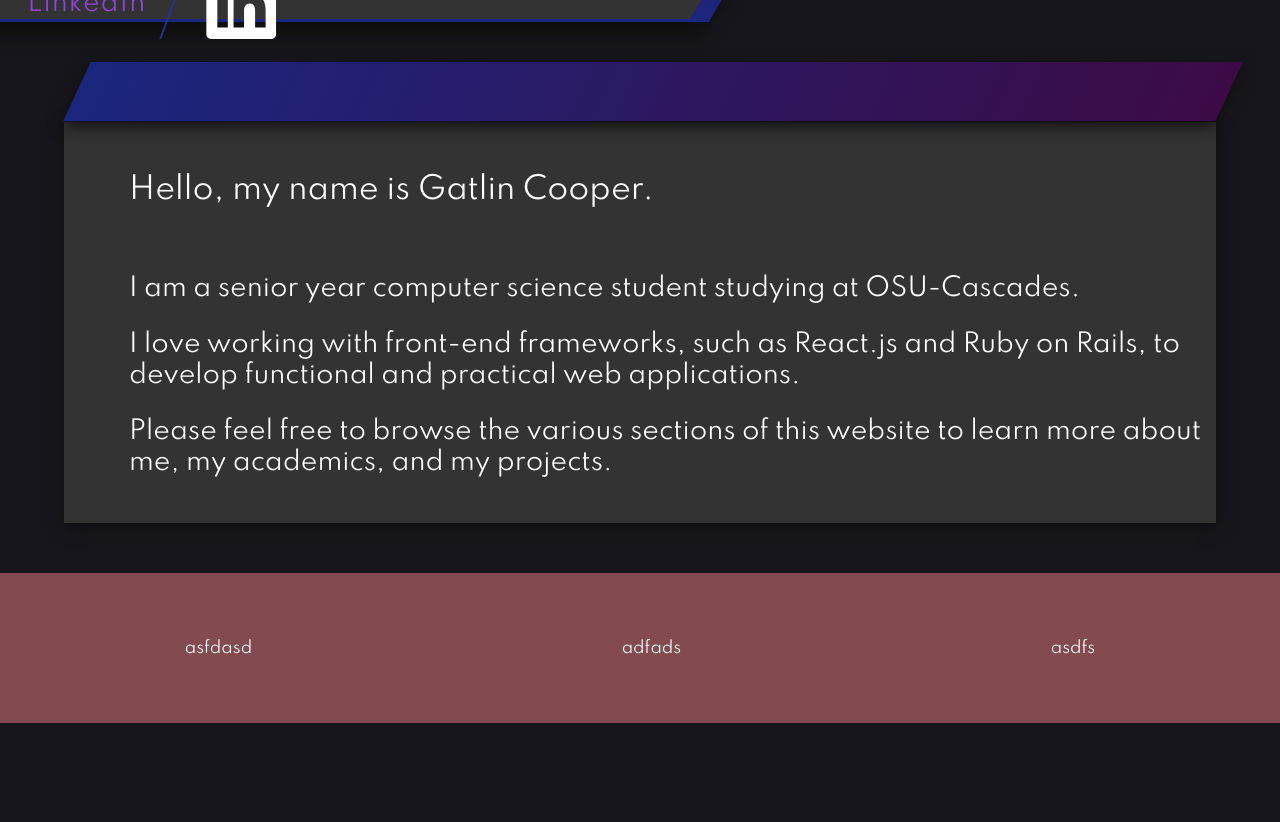
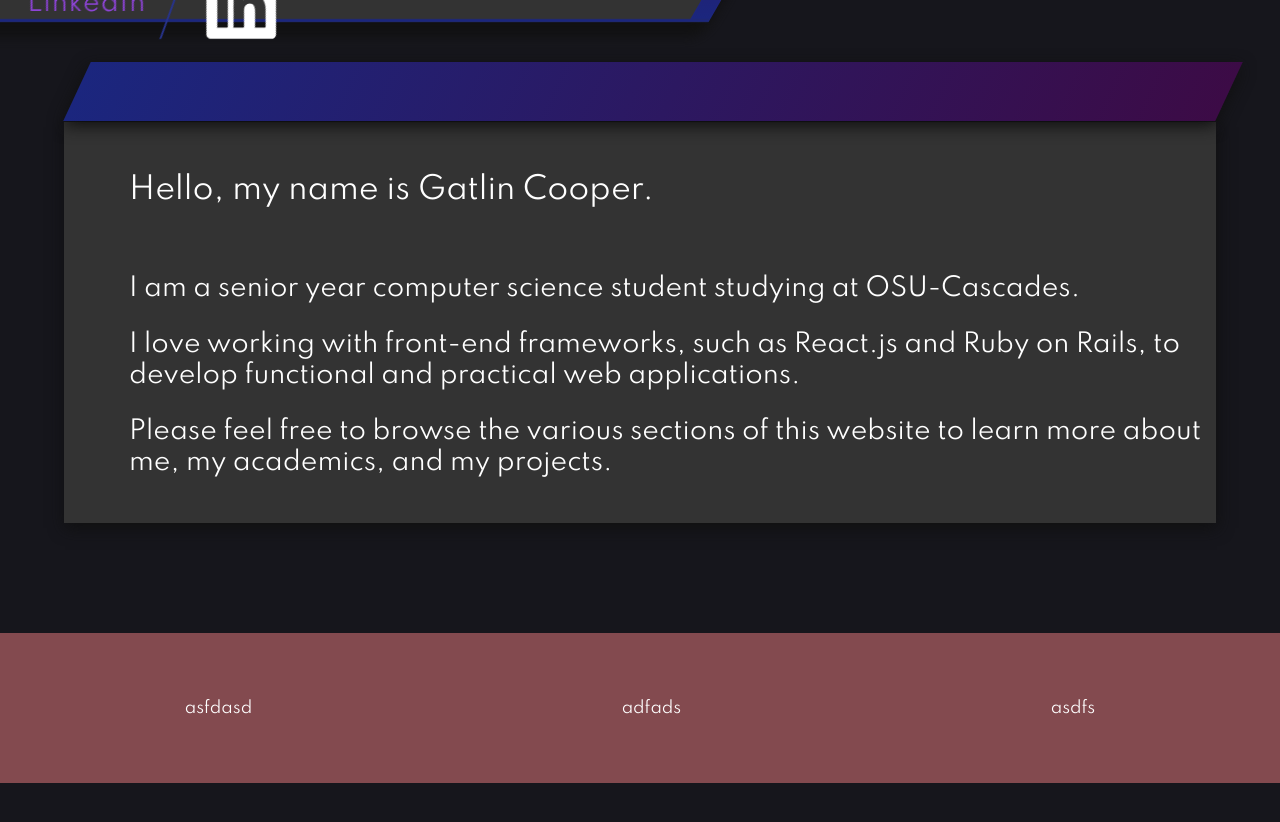
Before and after one commit to cooperphyz/portfolio, a React (Create React App) app: page / in a window 1280 px wide. Shown: the part 880-1702 px from the top of the page. Before the commit the page ends 1603 px from the top, so only its background shows below. Built offline with nearby package versions, Linux system fonts and the light colour scheme.

Commit message:
Progress fixing footer

```diff
--- a/package.json
+++ b/package.json
@@ -10,6 +10,7 @@
     "@testing-library/react": "^12.1.4",
     "@testing-library/user-event": "^13.5.0",
     "bootstrap": "^5.1.3",
+    "rc-footer": "^0.6.6",
     "react": "^17.0.2",
     "react-bootstrap": "^2.2.1",
     "react-dom": "^17.0.2",
@@ -18,7 +19,9 @@
     "react-router-dom": "^6.2.2",
     "react-scripts": "^2.1.3",
     "react-starfield-animation": "^1.0.1",
+    "react-sticky-footer": "^0.1.0-rc3",
     "react-tsparticles": "^1.42.3",
+    "simple-react-footer": "^1.0.2",
     "styled-components": "^5.3.3",
     "web-vitals": "^2.1.4"
   },
--- a/src/App.js
+++ b/src/App.js
@@ -1,7 +1,7 @@
 import React from 'react';
 import './App.css';
 import Navbar from "./components/navbar/Navbar"
-import Footer from "./components/footer/Footer"
+//import Footer from "./components/footer/Footer"
 import Home from './components/home/Home';
 import { BrowserRouter as Router, Routes, Route} from "react-router-dom";
 
--- a/src/components/footer/Footer.css
+++ b/src/components/footer/Footer.css
@@ -1,10 +1,3 @@
-.flex-wrapper {
-  display: flex;
-  height: auto;
-  flex-direction: column;
-  justify-content: space-between;
-}
-
 .footer-content {
   z-index: 50;
   color: white;
--- a/src/components/footer/Footer.js
+++ b/src/components/footer/Footer.js
@@ -4,7 +4,7 @@ import './Footer.css'
 
 const Footer = () => {
   return (
-    <div className='flex-wrapper'>
+    <footer className='flex-wrapper'>
     <div className='footer-content'>
       <div className='footer-col1'>
 asfdasd
@@ -16,7 +16,7 @@ adfads
 asdfs
       </div>
     </div>
-    </div>
+    </footer>
   )
 }
 
--- a/src/components/home/Home.css
+++ b/src/components/home/Home.css
@@ -17,14 +17,19 @@ body {
 .content-1 {
   position: relative;
   top: 100px;
+  height: 100%;
 }
 
 .content-2 {
   position: relative;
   top: 200px;
+  padding-bottom: 400px;
 }
 
 .content-footer {
-  position: relative;
-  top: 400px;
+  position: sticky;
+  top: 100vh;
+  width: 100%;
+  height: 60px; /* Height of the footer */
+  background: #6cf;
 }
--- a/src/components/home/Home.js
+++ b/src/components/home/Home.js
@@ -5,10 +5,11 @@ import SlantedBanner from './SlantedBanner';
 import Footer from '../footer/Footer';
 import './Home.css';
 import ParagraphContentPanel from '../miscellaneous/ParagraphContentPanel';
+import StickyFooter from 'react-sticky-footer';
 
 const Home = () => {
   return (
-    <div>
+    <div className='home-container'>
       <SlantedBanner/>
       <div className='top-divider-banner'>
         <SlantDividerDown/>
@@ -19,9 +20,9 @@ const Home = () => {
       <div className='content-2'>
         <ParagraphContentPanel/>
       </div>
-      <div className='content-footer'>
+      <footer className='content-footer'>
         <Footer/>
-      </div>
+      </footer>
     </div>
   )
 }
```
Also changed, not shown: 1 other file (tests, documents, lock files or other folders).
